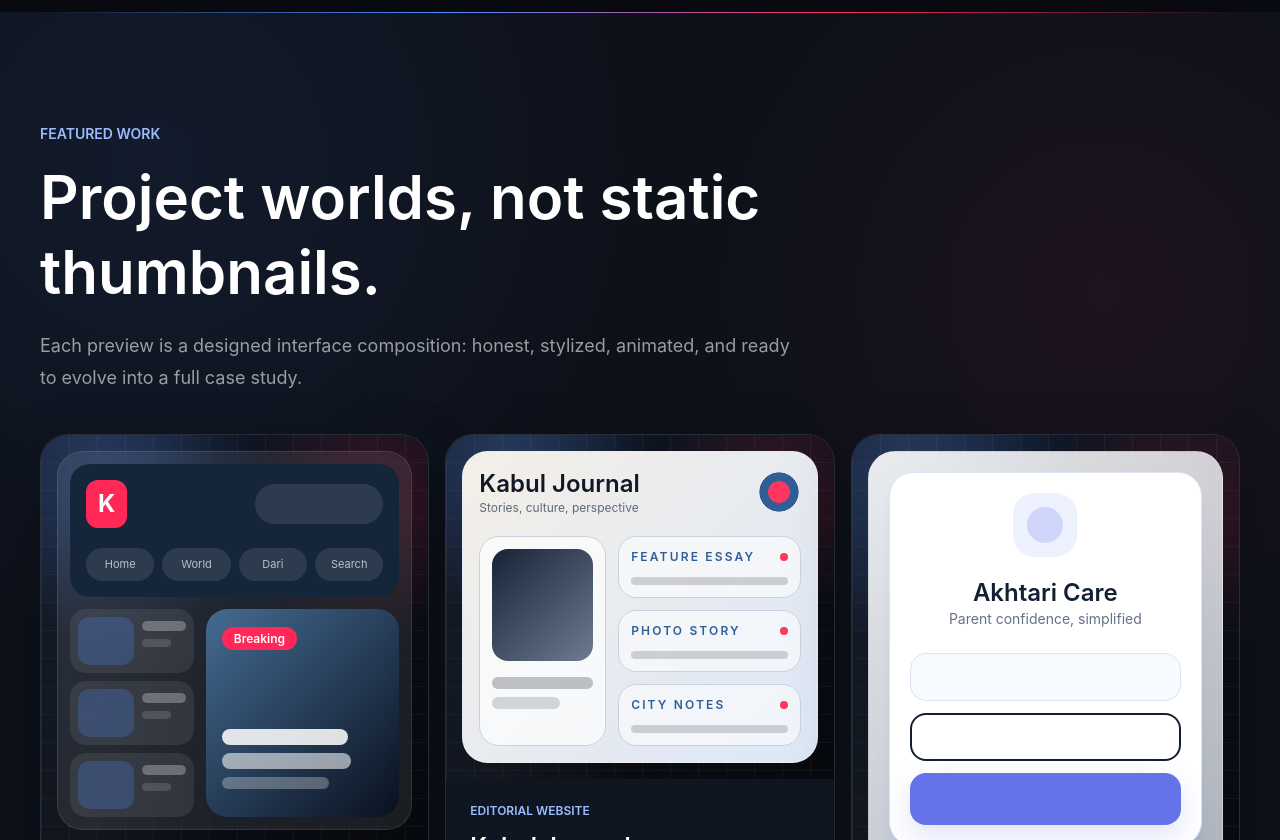
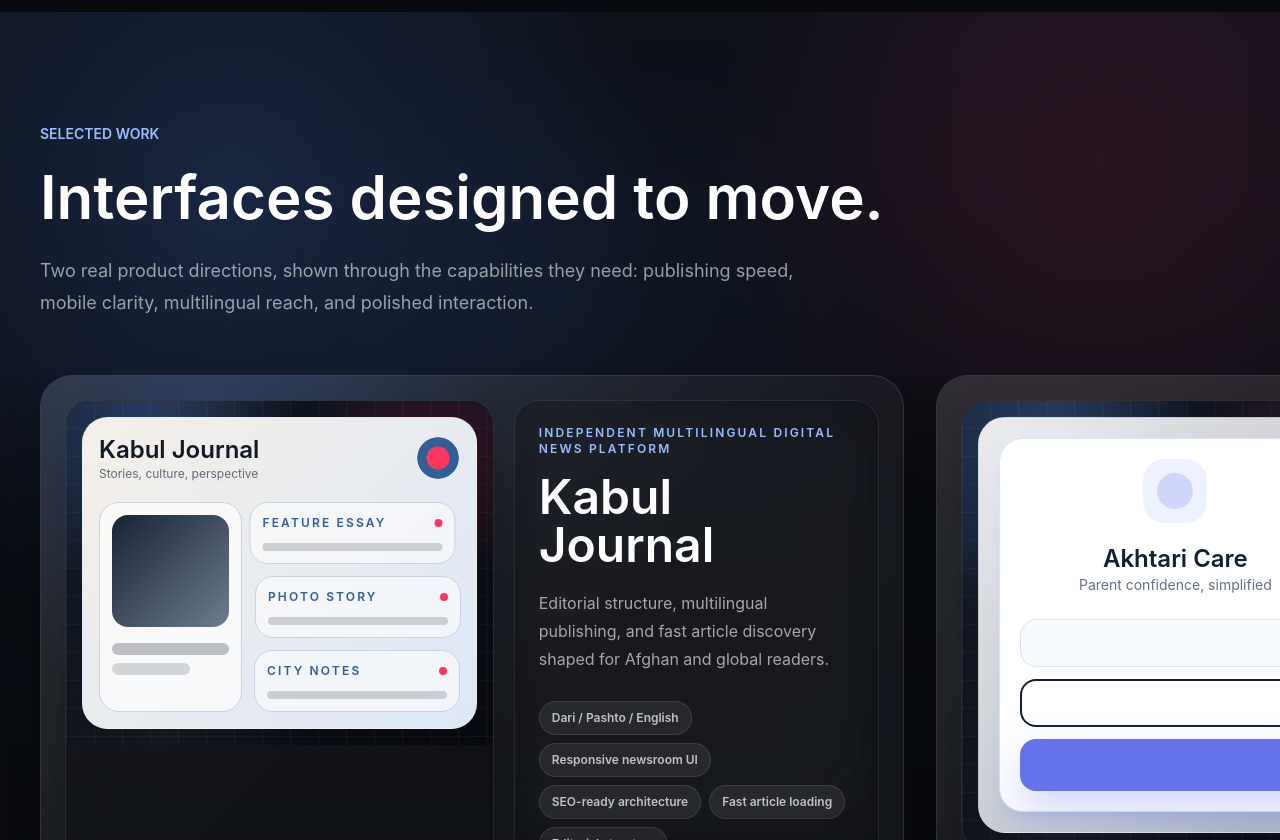
Before and after one commit to Ferdows-Ahmadi/naqsh-dev, a React (Vite) app: page / in a window 1280 px wide. Shown: the part 1960-2800 px from the top of the page. Built offline with nearby package versions, Linux system fonts and the light colour scheme.

Commit message:
Redesign homepage showcase and process

```diff
--- a/src/App.jsx
+++ b/src/App.jsx
@@ -9,7 +9,6 @@ import {
 } from 'framer-motion'
 import {
   ArrowRight,
-  BadgeCheck,
   Camera,
   ChevronRight,
   Code2,
@@ -62,7 +61,6 @@ const navItems = [
   ['Services', '#services'],
   ['Work', '#work'],
   ['Blog', '/blog/'],
-  ['Why', '#why'],
   ['Process', '#process'],
   ['Contact', '#contact'],
 ]
@@ -100,64 +98,23 @@ const services = [
   },
 ]
 
-const projects = [
+const showcaseProjects = [
   {
-    title: 'Kabul Times News',
-    category: 'News & Media Platform',
-    description: 'A multilingual publishing system with breaking news rhythm, editorial structure, and media-forward layouts.',
-    visual: 'kabul',
+    title: 'Kabul Journal',
+    category: 'Independent multilingual digital news platform',
+    description: 'Editorial structure, multilingual publishing, and fast article discovery shaped for Afghan and global readers.',
+    visual: 'journal',
+    stats: ['Dari / Pashto / English', 'Responsive newsroom UI', 'SEO-ready architecture', 'Fast article loading', 'Editorial structure'],
+    accent: '#4f8cff',
   },
   {
-    title: 'Kabul Journal',
-    category: 'Editorial Website',
-    description: 'A story-led publishing concept with calm editorial pacing, article collections, and culture-focused presentation.',
-    visual: 'journal',
+    title: 'Akhtari Care',
+    category: 'Modern parent-focused healthcare experience',
+    description: 'A calm US-based daycare and care experience focused on trust, clarity, accessibility, and mobile-first parent flows.',
+    visual: 'daycare',
+    stats: ['Mobile-first', 'Simplified UX', 'Accessible flows', 'Lightweight interface', 'Modern design system'],
+    accent: '#ff4f7b',
   },
-  {
-    title: 'Akhtari Family Daycare',
-    category: 'Family / Childcare Website',
-    description: 'A US-based daycare website direction focused on parent trust, warmth, clarity, and calm digital management.',
-    visual: 'daycare',
-  },
-  {
-    title: 'ZhandarkDaily',
-    category: 'Editorial / News Brand',
-    description: 'A bold editorial identity with Joan of Arc inspired presence, premium news hierarchy, and distinctive brand energy.',
-    visual: 'zhandark',
-  },
-  {
-    title: 'Forsat.af',
-    category: 'Digital Opportunity Platform',
-    description: 'A platform concept for Afghan opportunities, access, growth, discovery, and digital visibility.',
-    visual: 'forsat',
-  },
-  {
-    title: 'GOLD NGO',
-    category: 'Nonprofit Organization Website',
-    description: 'A civic website direction for Great Organization for Learning and Development, focused on education, health, nutrition, and livelihood work in Afghanistan.',
-    visual: 'gold',
-  },
-  {
-    title: 'Snooker Club System',
-    category: 'Club Management Platform',
-    description: 'A management system concept for bookings, tables, members, payments, staff, reports, and daily club operations.',
-    visual: 'snooker',
-  },
-  {
-    title: 'Dental Clinic Management',
-    category: 'Healthcare Management System',
-    description: 'A clinic operations concept for appointments, patients, treatment plans, billing, reminders, and front-desk workflows.',
-    visual: 'dental',
-  },
-]
-
-const why = [
-  ['Movement', 'Motion is used to guide attention, create depth, and make the experience feel crafted.'],
-  ['Design quality', 'Every surface, transition, and composition is treated as part of the brand story.'],
-  ['Mobile-first thinking', 'The experience starts from the phone, with thumb-friendly controls and tactile feedback.'],
-  ['Modern web craftsmanship', 'Clean React, static performance, accessibility, and maintainable component patterns.'],
-  ['Multilingual support', 'Structures that can support English, Dari, and Pashto digital experiences.'],
-  ['Speed and polish', 'Fast loading with lightweight visuals, optimized assets, and purposeful animation.'],
 ]
 
 const process = [
@@ -209,8 +166,7 @@ function App() {
       <main>
         <Hero />
         <Services />
-        <FeaturedWork />
-        <WhyNaqsh />
+        <InteractiveShowcase />
         <Process />
         <Contact />
       </main>
@@ -535,75 +491,87 @@ function Services() {
   )
 }
 
-function FeaturedWork() {
-  const [isExpanded, setIsExpanded] = useState(false)
-  const visibleProjects = isExpanded ? projects : projects.slice(0, 3)
-  const remainingProjects = projects.length - 3
+function InteractiveShowcase() {
+  return (
+    <section
+      id="work"
+      className="relative overflow-hidden bg-[#0d111a] px-0 py-20 sm:py-24 lg:py-28"
+      aria-labelledby="showcase-title"
+    >
+      <motion.div
+        aria-hidden="true"
+        initial={{ scaleX: 0, opacity: 0 }}
+        whileInView={{ scaleX: 1, opacity: 1 }}
+        viewport={{ once: true, amount: 0.25 }}
+        transition={{ type: 'spring', stiffness: 92, damping: 22 }}
+        className="absolute left-5 right-5 top-0 h-px origin-left bg-[linear-gradient(90deg,transparent,#4f8cff,#ff2b5d,transparent)] sm:left-7 sm:right-7 lg:left-10 lg:right-10"
+      />
+      <div className="absolute inset-0 bg-[radial-gradient(circle_at_18%_18%,rgba(79,140,255,0.18),transparent_32%),radial-gradient(circle_at_86%_14%,rgba(255,43,93,0.13),transparent_28%),linear-gradient(180deg,#0d111a,#080a0f)]" />
+      <motion.div
+        aria-hidden="true"
+        animate={{ x: ['-10%', '12%', '-10%'], opacity: [0.16, 0.34, 0.16] }}
+        transition={{ duration: 12, repeat: Infinity, ease: 'easeInOut' }}
+        className="absolute left-0 top-28 h-80 w-[75vw] rounded-full bg-[radial-gradient(circle,rgba(79,140,255,0.22),transparent_62%)] blur-3xl"
+      />
+      <div className="relative mx-auto max-w-7xl px-5 sm:px-7 lg:px-10">
+        <SectionHeading
+          titleId="showcase-title"
+          eyebrow="Selected Work"
+          title="Interfaces designed to move."
+          intro="Two real product directions, shown through the capabilities they need: publishing speed, mobile clarity, multilingual reach, and polished interaction."
+        />
+      </div>
 
-  return (
-    <MotionSection
-      id="work"
-      tone="deep"
-      eyebrow="Featured Work"
-      title="Project worlds, not static thumbnails."
-      intro="Each preview is a designed interface composition: honest, stylized, animated, and ready to evolve into a full case study."
+      <div
+        className="relative mt-10 flex snap-x snap-mandatory gap-5 overflow-x-auto px-5 pb-7 [scrollbar-width:none] sm:px-7 lg:mt-14 lg:gap-8 lg:px-[max(2.5rem,calc((100vw-80rem)/2+2.5rem))] [&::-webkit-scrollbar]:hidden"
+        aria-label="Swipe through selected Naqsh projects"
       >
-      <div className="mt-10 grid gap-4 md:grid-cols-2 xl:grid-cols-3">
-        <AnimatePresence initial={false}>
-          {visibleProjects.map((project, index) => (
+        {showcaseProjects.map((project, index) => (
           <ProjectCard key={project.title} project={project} index={index} />
         ))}
-        </AnimatePresence>
       </div>
-      {remainingProjects > 0 && (
-        <div className="relative mt-8 flex justify-center">
-          {!isExpanded && (
-            <div className="pointer-events-none absolute -top-20 h-20 w-full bg-[linear-gradient(180deg,transparent,rgba(8,10,15,0.82))]" />
-          )}
-          <motion.button
-            type="button"
-            aria-expanded={isExpanded}
-            aria-controls="work"
-            onClick={() => setIsExpanded((current) => !current)}
-            whileHover={{ y: -3, scale: 1.03 }}
-            whileTap={{ scale: 0.96 }}
-            transition={{ type: 'spring', stiffness: 360, damping: 22 }}
-            className="group relative inline-flex min-h-14 items-center justify-center gap-3 overflow-hidden rounded-full border border-white/12 bg-white/[0.09] px-6 py-4 text-sm font-semibold text-white shadow-[0_18px_58px_rgba(0,0,0,0.32)] outline-none backdrop-blur-xl transition focus-visible:ring-2 focus-visible:ring-[#9bbdff] focus-visible:ring-offset-2 focus-visible:ring-offset-[#080a0f] sm:px-7"
-          >
-            <span className="absolute inset-0 bg-[radial-gradient(circle_at_50%_0%,rgba(79,140,255,0.42),transparent_44%),linear-gradient(90deg,rgba(255,43,93,0.12),rgba(255,255,255,0.07),rgba(79,140,255,0.12))] opacity-70 transition group-hover:opacity-100" />
-            <span className="relative">{isExpanded ? 'Show fewer projects' : 'Show more projects'}</span>
-            <motion.span
-              animate={{ rotate: isExpanded ? -90 : 90 }}
-              transition={{ type: 'spring', stiffness: 360, damping: 24 }}
-              className="relative flex h-8 w-8 items-center justify-center rounded-full bg-white/10"
-            >
-              <ChevronRight className="h-4 w-4" />
-            </motion.span>
-          </motion.button>
-        </div>
-      )}
-    </MotionSection>
+    </section>
   )
 }
 
 function ProjectCard({ project, index }) {
   return (
     <motion.article
-      layout
-      initial={{ opacity: 0, y: 36, filter: 'blur(12px)' }}
-      whileInView={{ opacity: 1, y: 0, filter: 'blur(0px)' }}
-      exit={{ opacity: 0, y: 18, filter: 'blur(10px)' }}
-      viewport={{ once: true, amount: 0.18 }}
-      transition={{ type: 'spring', stiffness: 92, damping: 20, delay: index * 0.04 }}
-      whileHover={{ y: -8, scale: 1.01 }}
-      whileTap={{ scale: 0.99 }}
-      className="group overflow-hidden rounded-[1.75rem] border border-white/10 bg-[#101621] shadow-[0_18px_60px_rgba(0,0,0,0.24)]"
+      initial={{ opacity: 0, y: 42, rotateX: 5, filter: 'blur(14px)' }}
+      whileInView={{ opacity: 1, y: 0, rotateX: 0, filter: 'blur(0px)' }}
+      viewport={{ once: true, amount: 0.28 }}
+      transition={{ type: 'spring', stiffness: 78, damping: 20, delay: index * 0.08 }}
+      whileHover={{ y: -10, scale: 1.012 }}
+      whileTap={{ scale: 0.985 }}
+      className="group relative w-[84vw] max-w-[58rem] flex-none snap-center overflow-hidden rounded-[2rem] border border-white/[0.12] bg-white/[0.055] shadow-[0_28px_100px_rgba(0,0,0,0.36)] backdrop-blur-2xl sm:w-[76vw] lg:w-[min(68vw,54rem)]"
     >
+      <div
+        className="pointer-events-none absolute inset-0 opacity-80 transition duration-500 group-hover:opacity-100"
+        style={{
+          background: `radial-gradient(circle at ${index ? '78% 18%' : '20% 14%'}, ${project.accent}33, transparent 34%), linear-gradient(135deg, rgba(255,255,255,0.1), transparent 62%)`,
+        }}
+      />
+      <div className="relative grid gap-5 p-4 sm:p-5 lg:grid-cols-[1.08fr_0.92fr] lg:items-stretch lg:p-6">
+        <div className="min-h-[18rem] overflow-hidden rounded-[1.55rem] border border-white/10 bg-[#080a0f]/50 shadow-2xl shadow-black/30">
           <ProjectVisual type={project.visual} />
-      <div className="p-5 sm:p-6">
-        <p className="text-xs font-semibold uppercase text-[#9bbdff]">{project.category}</p>
-        <h3 className="mt-3 text-2xl font-semibold text-white">{project.title}</h3>
-        <p className="mt-3 text-sm leading-6 text-white/58">{project.description}</p>
+        </div>
+        <div className="flex min-h-full flex-col justify-between rounded-[1.55rem] border border-white/[0.09] bg-[#080a0f]/42 p-5 backdrop-blur-xl sm:p-6">
+          <div>
+            <p className="text-xs font-semibold uppercase tracking-[0.18em] text-[#9bbdff]">{project.category}</p>
+            <h3 className="mt-4 text-4xl font-semibold leading-none text-white sm:text-5xl">{project.title}</h3>
+            <p className="mt-5 text-base leading-7 text-white/62">{project.description}</p>
+          </div>
+          <div className="mt-7 flex flex-wrap gap-2">
+            {project.stats.map((fact) => (
+              <span
+                key={fact}
+                className="rounded-full border border-white/10 bg-white/[0.07] px-3 py-2 text-xs font-semibold text-white/72"
+              >
+                {fact}
+              </span>
+            ))}
+          </div>
+        </div>
       </div>
     </motion.article>
   )
@@ -982,53 +950,115 @@ function DentalVisual() {
   )
 }
 
-function WhyNaqsh() {
+function Process() {
   return (
-    <MotionSection
-      id="why"
-      eyebrow="Why Naqsh"
-      title="A studio language built from motion, taste, and precision."
-      intro="We use movement to create hierarchy, not noise. Every interaction should feel useful, memorable, and alive."
+    <section id="process" className="relative overflow-hidden bg-[#080a0f] px-5 py-20 sm:px-7 lg:px-10 lg:py-28">
+      <motion.div
+        aria-hidden="true"
+        initial={{ scaleX: 0, opacity: 0 }}
+        whileInView={{ scaleX: 1, opacity: 1 }}
+        viewport={{ once: true, amount: 0.25 }}
+        transition={{ type: 'spring', stiffness: 92, damping: 22 }}
+        className="absolute left-5 right-5 top-0 h-px origin-left bg-[linear-gradient(90deg,transparent,#4f8cff,#ff2b5d,transparent)] sm:left-7 sm:right-7 lg:left-10 lg:right-10"
+      />
+      <div className="absolute inset-0 bg-[radial-gradient(circle_at_12%_18%,rgba(255,43,93,0.1),transparent_28%),radial-gradient(circle_at_82%_22%,rgba(79,140,255,0.14),transparent_32%)]" />
+      <div className="relative mx-auto max-w-7xl">
+        <SectionHeading
+          eyebrow="Process"
+          title="An idea becomes a living interface."
+          intro="The path is compact and deliberate: discover the signal, design the feeling, build the system, then launch with polish."
+        />
+
+        <div className="relative mt-12 overflow-hidden rounded-[2.2rem] border border-white/10 bg-white/[0.04] p-4 shadow-[0_30px_110px_rgba(0,0,0,0.34)] backdrop-blur-2xl sm:p-6 lg:p-8">
+          <div className="absolute inset-0 bg-[linear-gradient(90deg,rgba(255,255,255,0.04)_1px,transparent_1px),linear-gradient(0deg,rgba(255,255,255,0.035)_1px,transparent_1px)] bg-[length:34px_34px]" />
+          <motion.div
+            aria-hidden="true"
+            animate={{ x: ['-35%', '35%', '-35%'] }}
+            transition={{ duration: 10, repeat: Infinity, ease: 'easeInOut' }}
+            className="absolute left-0 top-1/2 h-px w-full bg-[linear-gradient(90deg,transparent,rgba(79,140,255,0.85),rgba(255,43,93,0.65),transparent)]"
+          />
+          <div className="relative grid gap-5 lg:grid-cols-[0.92fr_1.08fr] lg:items-center">
+            <div className="min-h-[22rem] rounded-[1.8rem] border border-white/[0.09] bg-[#090d15]/70 p-5 shadow-2xl shadow-black/25">
+              <ProcessVisual />
+            </div>
+            <div className="grid gap-3">
+              {process.map(([title, description], index) => (
+                <motion.article
+                  key={title}
+                  variants={fadeUp}
+                  initial="hidden"
+                  whileInView="visible"
+                  viewport={{ once: true, amount: 0.32 }}
+                  whileHover={{ x: 6, scale: 1.01 }}
+                  whileTap={{ scale: 0.99 }}
+                  transition={{ type: 'spring', stiffness: 160, damping: 20, delay: index * 0.04 }}
+                  className="group relative overflow-hidden rounded-[1.4rem] border border-white/[0.09] bg-white/[0.055] p-4 backdrop-blur-xl sm:p-5"
                 >
-      <div className="mt-10 grid gap-4 sm:grid-cols-2 lg:grid-cols-3">
-        {why.map(([title, description], index) => (
-          <KineticCard key={title} index={index} className="group relative overflow-hidden rounded-[2rem] border border-white/[0.09] bg-white/[0.032] p-6 shadow-[0_18px_70px_rgba(0,0,0,0.14)] backdrop-blur-2xl">
-            <div className="pointer-events-none absolute inset-0 bg-[radial-gradient(circle_at_18%_10%,rgba(255,43,93,0.11),transparent_32%),radial-gradient(circle_at_90%_80%,rgba(79,140,255,0.1),transparent_34%)] opacity-70 transition group-hover:opacity-100" />
-            <BadgeCheck className="relative h-6 w-6 text-[#ff6b8b]" />
-            <h3 className="relative mt-6 text-xl font-semibold">{title}</h3>
-            <p className="relative mt-3 leading-7 text-white/62">{description}</p>
-          </KineticCard>
+                  <div className="absolute inset-0 bg-[radial-gradient(circle_at_14%_18%,rgba(79,140,255,0.18),transparent_36%),linear-gradient(90deg,rgba(255,255,255,0.05),transparent)] opacity-60 transition group-hover:opacity-100" />
+                  <div className="relative flex gap-4">
+                    <span className="flex h-11 w-11 shrink-0 items-center justify-center rounded-2xl border border-white/10 bg-[#4f8cff]/18 text-sm font-bold text-[#b9d0ff]">
+                      0{index + 1}
+                    </span>
+                    <div>
+                      <h3 className="text-xl font-semibold text-white">{title}</h3>
+                      <p className="mt-2 leading-7 text-white/58">{description}</p>
+                    </div>
+                  </div>
+                </motion.article>
               ))}
             </div>
-    </MotionSection>
+          </div>
+        </div>
+      </div>
+    </section>
   )
 }
 
-function Process() {
+function ProcessVisual() {
   return (
-    <MotionSection
-      id="process"
-      tone="deep"
-      eyebrow="Process"
-      title="Four movements from idea to launch."
-      intro="The workflow is direct, but the output is layered: strategy, design, build, and launch moving in rhythm."
+    <div className="relative h-full min-h-[19rem] overflow-hidden rounded-[1.35rem]">
+      <div className="absolute inset-0 bg-[radial-gradient(circle_at_28%_20%,rgba(79,140,255,0.28),transparent_34%),radial-gradient(circle_at_72%_18%,rgba(255,43,93,0.2),transparent_30%),linear-gradient(145deg,#101827,#080b11)]" />
+      <motion.div
+        aria-hidden="true"
+        animate={{ rotate: [0, 2, 0], y: [0, -8, 0] }}
+        transition={{ duration: 7, repeat: Infinity, ease: 'easeInOut' }}
+        className="absolute left-6 top-6 h-32 w-48 rounded-[1.5rem] border border-white/12 bg-white/[0.07] p-4 shadow-2xl shadow-black/25 backdrop-blur-xl"
       >
-      <div className="mt-10 grid gap-4 lg:grid-cols-4">
-        {process.map(([title, description], index) => (
-          <KineticCard key={title} index={index} className="relative min-h-72 rounded-[2rem] border border-white/10 bg-[#101621] p-6 shadow-2xl shadow-black/20">
-            <motion.span
-              animate={{ boxShadow: ['0 0 0 rgba(79,140,255,0)', '0 0 34px rgba(79,140,255,0.34)', '0 0 0 rgba(79,140,255,0)'] }}
-              transition={{ duration: 4, repeat: Infinity, ease: 'easeInOut' }}
-              className="flex h-12 w-12 items-center justify-center rounded-2xl bg-[#4f8cff] text-sm font-bold text-white"
+        <div className="mb-5 flex gap-1.5">
+          <span className="h-2.5 w-2.5 rounded-full bg-[#ff4f7b]" />
+          <span className="h-2.5 w-2.5 rounded-full bg-[#ffd166]" />
+          <span className="h-2.5 w-2.5 rounded-full bg-[#4f8cff]" />
+        </div>
+        <div className="space-y-2">
+          <div className="h-2.5 w-4/5 rounded-full bg-white/34" />
+          <div className="h-2.5 w-2/3 rounded-full bg-white/18" />
+          <div className="h-2.5 w-1/2 rounded-full bg-[#4f8cff]/50" />
+        </div>
+      </motion.div>
+      <motion.div
+        aria-hidden="true"
+        animate={{ y: [0, 10, 0], rotate: [0, -2, 0] }}
+        transition={{ duration: 7.8, repeat: Infinity, ease: 'easeInOut' }}
+        className="absolute bottom-8 right-5 h-48 w-32 rounded-[2rem] border border-white/14 bg-[#eaf1ff] p-3 text-[#0d1420] shadow-[0_24px_80px_rgba(79,140,255,0.2)]"
       >
-              {index + 1}
-            </motion.span>
-            <h3 className="mt-10 text-2xl font-semibold">{title}</h3>
-            <p className="mt-4 leading-7 text-white/56">{description}</p>
-          </KineticCard>
-        ))}
+        <div className="mx-auto mb-3 h-1 w-10 rounded-full bg-[#0d1420]/24" />
+        <div className="h-20 rounded-[1.3rem] bg-[linear-gradient(135deg,#4f8cff,#ff4f7b)]" />
+        <div className="mt-4 space-y-2">
+          <div className="h-2 rounded-full bg-[#0d1420]/22" />
+          <div className="h-2 w-2/3 rounded-full bg-[#0d1420]/14" />
         </div>
-    </MotionSection>
+        <div className="mt-5 h-9 rounded-full bg-[#0d1420]" />
+      </motion.div>
+      <motion.div
+        aria-hidden="true"
+        animate={{ scaleX: [0.35, 1, 0.35] }}
+        transition={{ duration: 5.6, repeat: Infinity, ease: 'easeInOut' }}
+        className="absolute bottom-8 left-7 h-2 w-40 origin-left rounded-full bg-[linear-gradient(90deg,#4f8cff,#ff4f7b)]"
+      />
+      <div className="absolute bottom-16 left-7 max-w-[13rem] text-sm font-semibold leading-6 text-white/74">
+        Strategy becomes structure. Structure becomes motion.
+      </div>
+    </div>
   )
 }
 
@@ -1165,7 +1195,7 @@ function MotionSection({ id, eyebrow, title, intro, children, tone = 'base' }) {
   )
 }
 
-function SectionHeading({ eyebrow, title, intro }) {
+function SectionHeading({ eyebrow, title, intro, titleId }) {
   return (
     <motion.div
       variants={fadeUp}
@@ -1176,7 +1206,7 @@ function SectionHeading({ eyebrow, title, intro }) {
       className="max-w-4xl"
     >
       <p className="text-sm font-semibold uppercase text-[#9bbdff]">{eyebrow}</p>
-      <h2 className="mt-4 text-4xl font-semibold leading-tight sm:text-6xl">{title}</h2>
+      <h2 id={titleId} className="mt-4 text-4xl font-semibold leading-tight sm:text-6xl">{title}</h2>
       <p className="mt-5 max-w-3xl text-lg leading-8 text-white/58">{intro}</p>
     </motion.div>
   )
```
Lines whose indentation alone changed are shown as unchanged.
